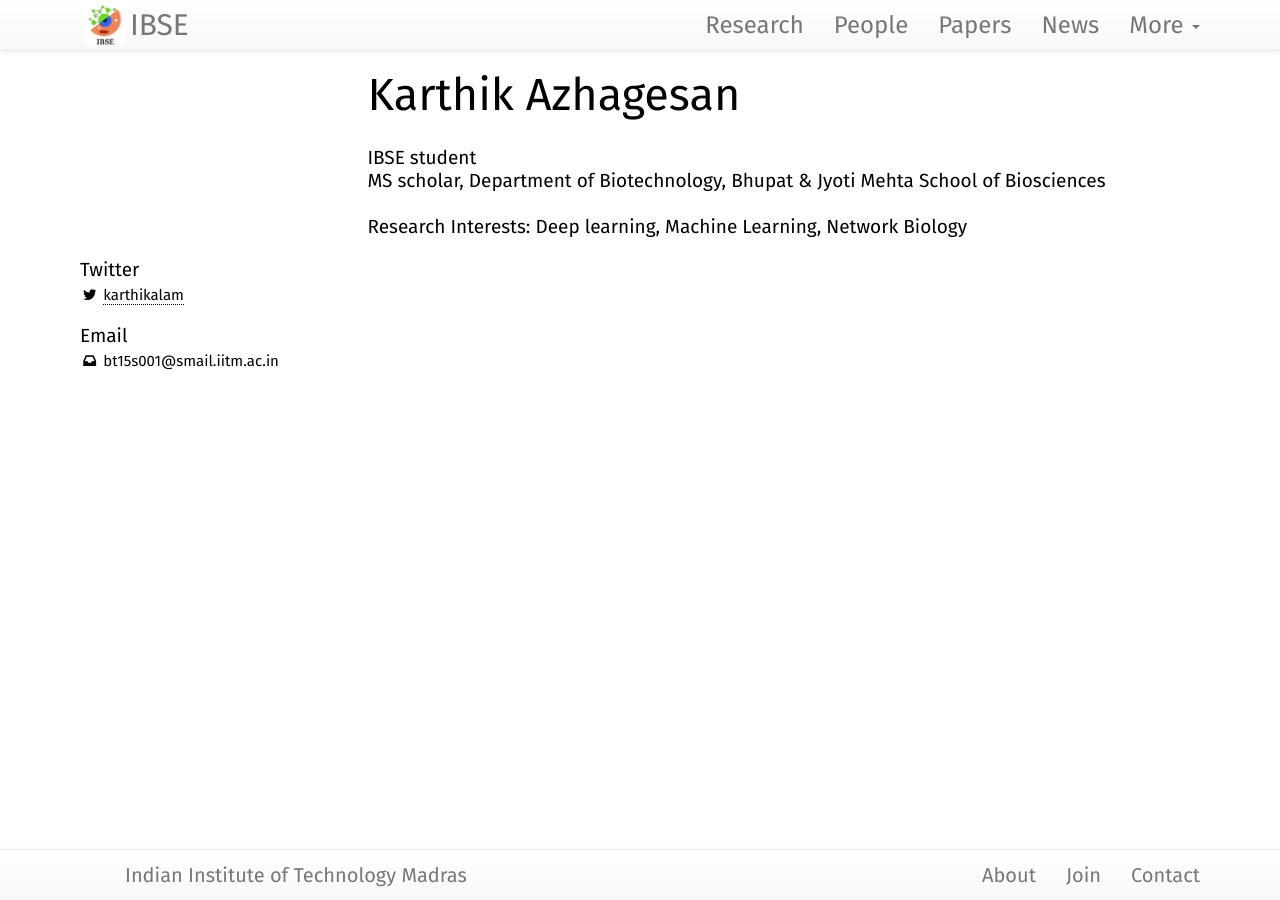
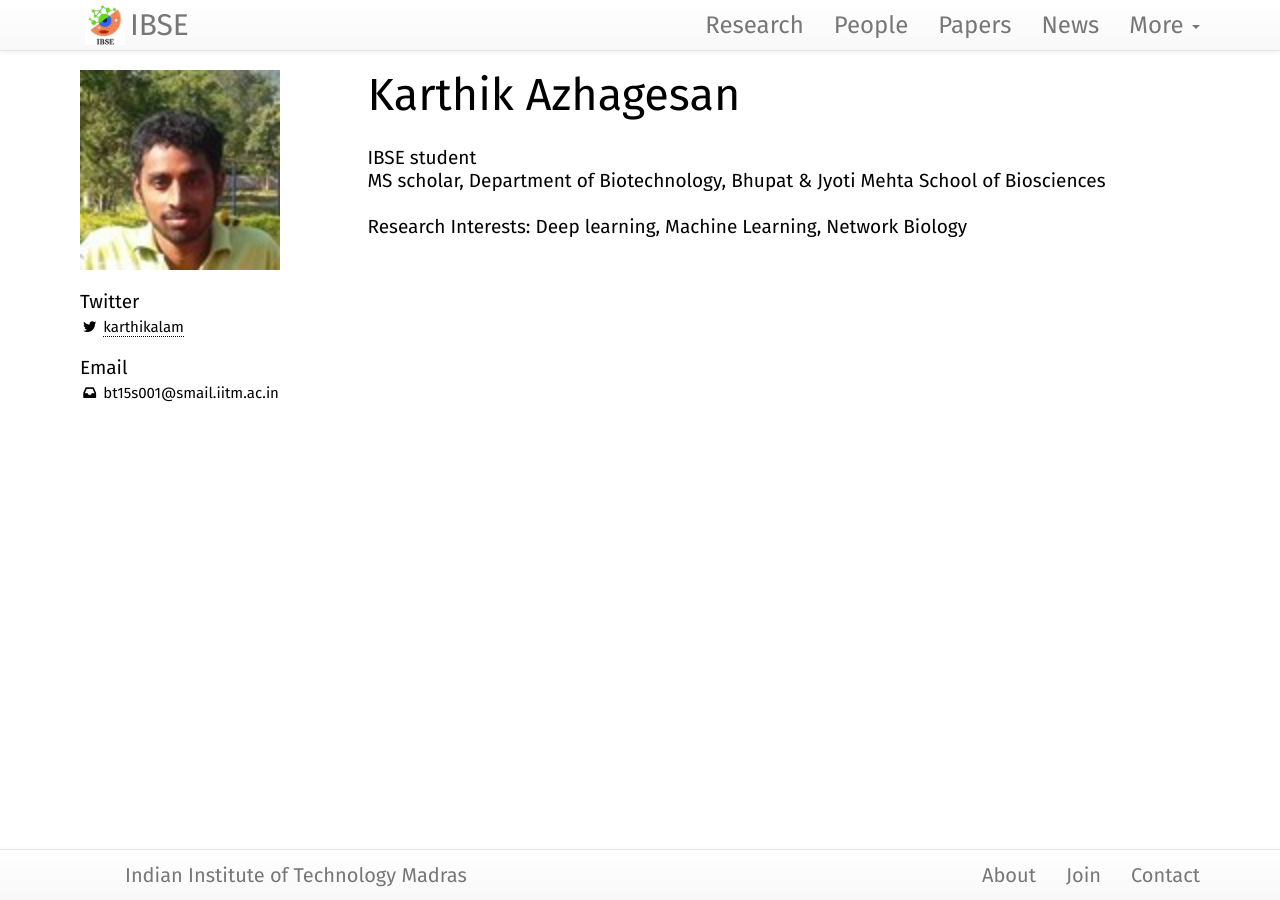
Before and after one commit to philge/ibse-iitm.github.io, a Jekyll site: the page built from team/_posts/2017-09-04-Karthik-Azhagesan.md, in a window 1280 px wide. Built offline with Jekyll 4.4.1, drawn with Linux system fonts in a browser that asks for light colours; nearby versions of some CDN libraries.

Commit message:
Update 2017-09-04-Karthik-Azhagesan.md

```diff
--- a/team/_posts/2017-09-04-Karthik-Azhagesan.md
+++ b/team/_posts/2017-09-04-Karthik-Azhagesan.md
@@ -7,7 +7,7 @@ nickname:
 handle:
 email: bt15s001@smail.iitm.ac.in
 interests: Deep learning, Machine Learning, Network Biology
-image:
+image: /assets/images/people/karthik.jpg
 github:
 twitter: karthikalam
 alum: false
```
